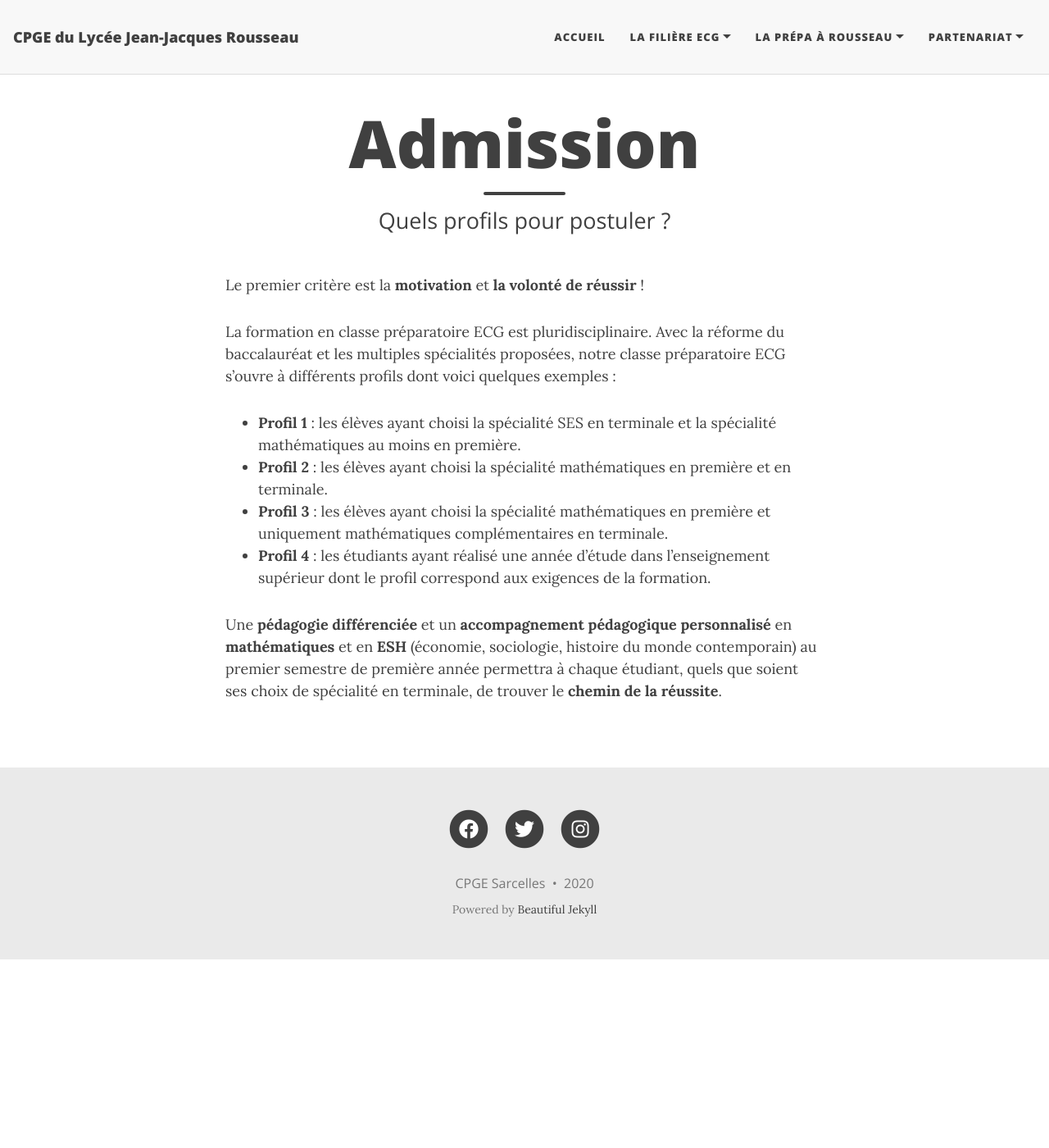
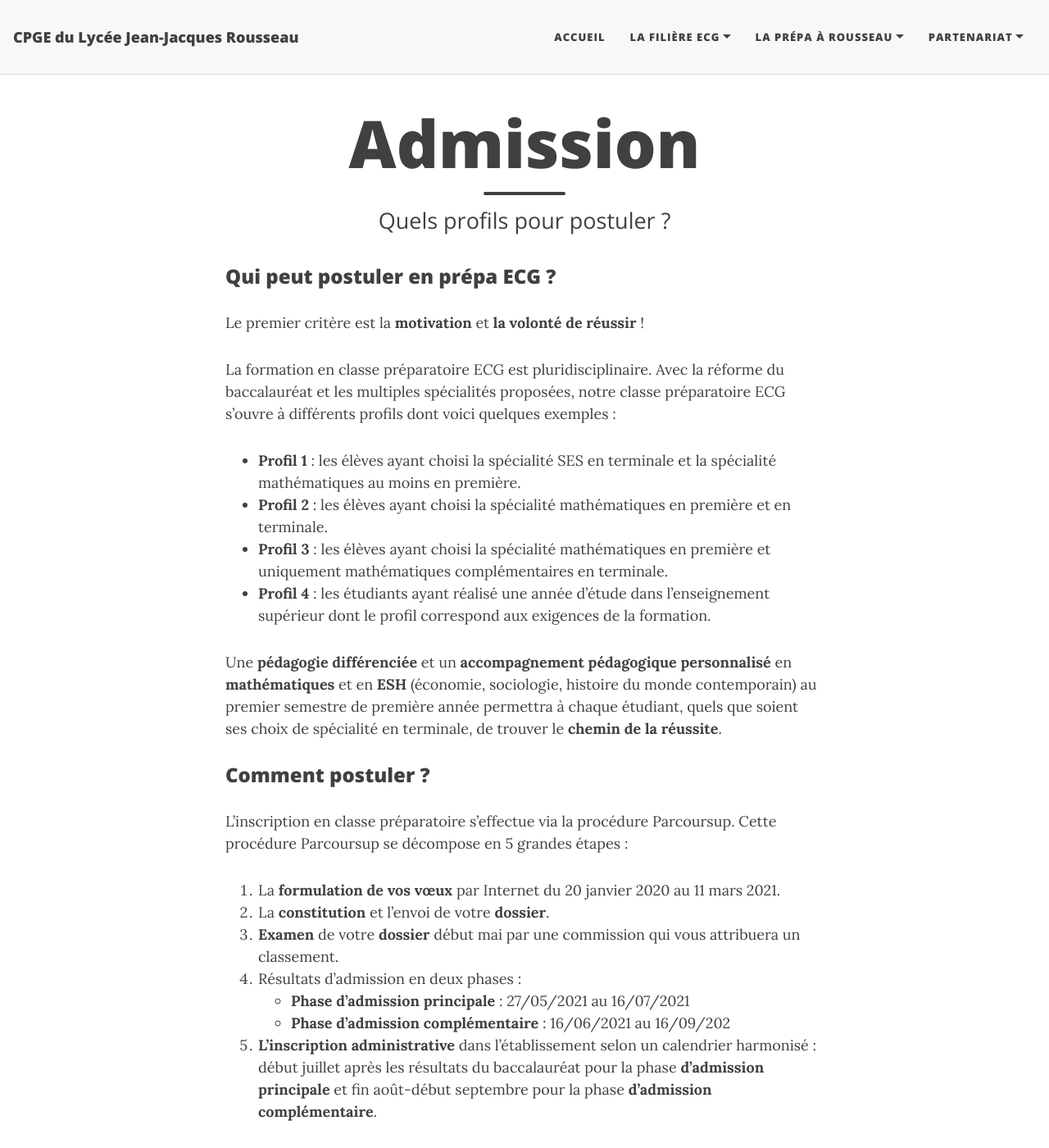
Before and after one commit to cpgesarcelles/cpgesarcelles.github.io, a Jekyll site: the page built from admission.md, in a window 1280 px wide and 1400 px high. Shown: the whole window at 82% size. Built offline with Jekyll 4.4.1, drawn with Linux system fonts in a browser that asks for light colours; nearby versions of some CDN libraries.

Commit message:
Update admission.md

```diff
--- a/admission.md
+++ b/admission.md
@@ -3,6 +3,8 @@ layout: page
 title: Admission
 subtitle: Quels profils pour postuler ?
 ---
+
+### Qui peut postuler en prépa ECG ?
 
 Le premier critère est la **motivation** et **la volonté de réussir** !
 
@@ -14,3 +16,15 @@ La formation en classe préparatoire ECG est pluridisciplinaire. Avec la réform
 - **Profil 4** : les étudiants ayant réalisé une année d’étude dans l’enseignement supérieur dont le profil correspond aux exigences de la formation.
 
 Une **pédagogie différenciée** et un **accompagnement pédagogique personnalisé** en **mathématiques** et en **ESH** (économie, sociologie, histoire du monde contemporain) au premier semestre de première année permettra à chaque étudiant, quels que soient ses choix de spécialité en terminale, de trouver le **chemin de la réussite**.
+
+### Comment postuler ? ###
+
+L’inscription en classe préparatoire s’effectue via la procédure Parcoursup. Cette procédure Parcoursup se décompose en 5 grandes étapes :
+
+1. La **formulation de vos vœux** par Internet du 20 janvier 2020 au 11 mars 2021.
+1. La **constitution** et l’envoi de votre **dossier**.
+1.  **Examen** de votre **dossier** début mai par une commission qui vous attribuera un classement.
+1.  Résultats d’admission en deux phases :
+    - **Phase d’admission principale** : 27/05/2021 au 16/07/2021
+    - **Phase d’admission complémentaire** : 16/06/2021 au 16/09/202
+1. **L’inscription administrative** dans l’établissement selon un calendrier harmonisé : début juillet après les résultats du baccalauréat pour la phase **d’admission principale** et fin août-début septembre pour la phase **d’admission complémentaire**.
```
